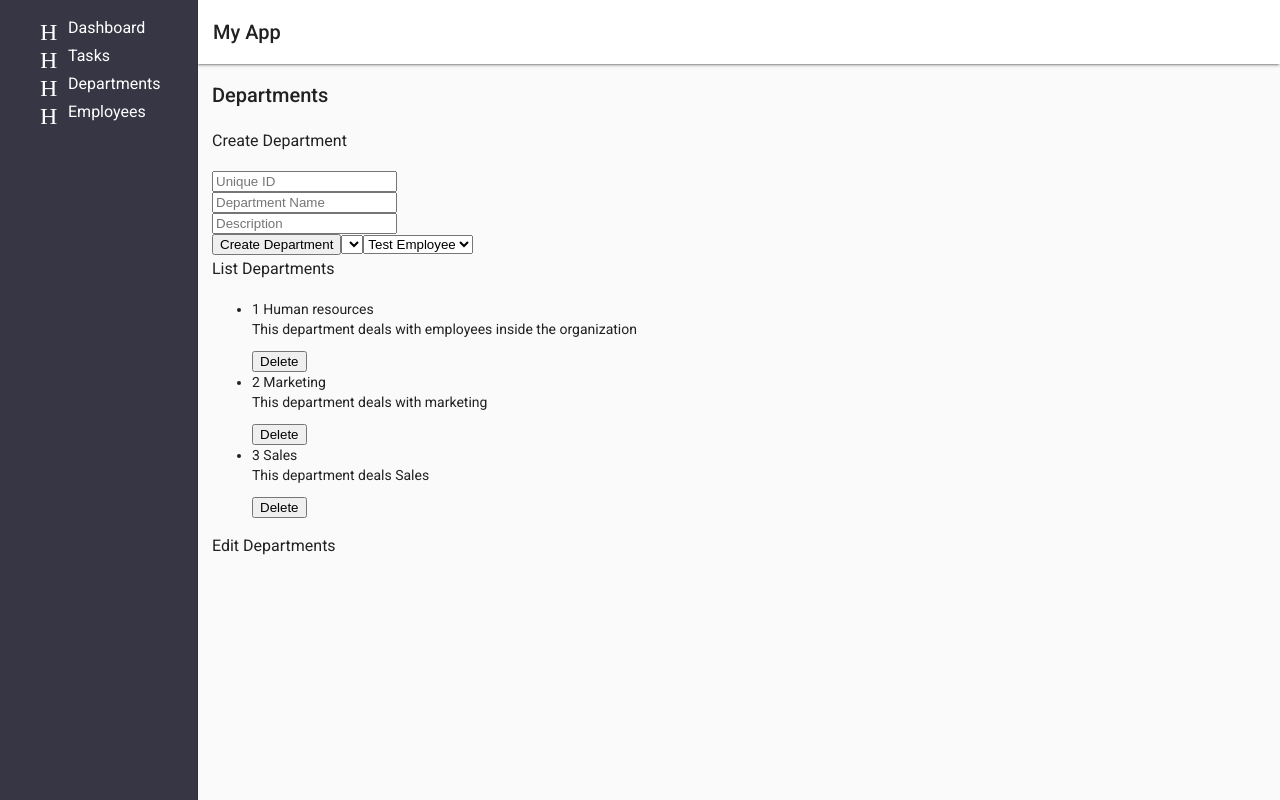
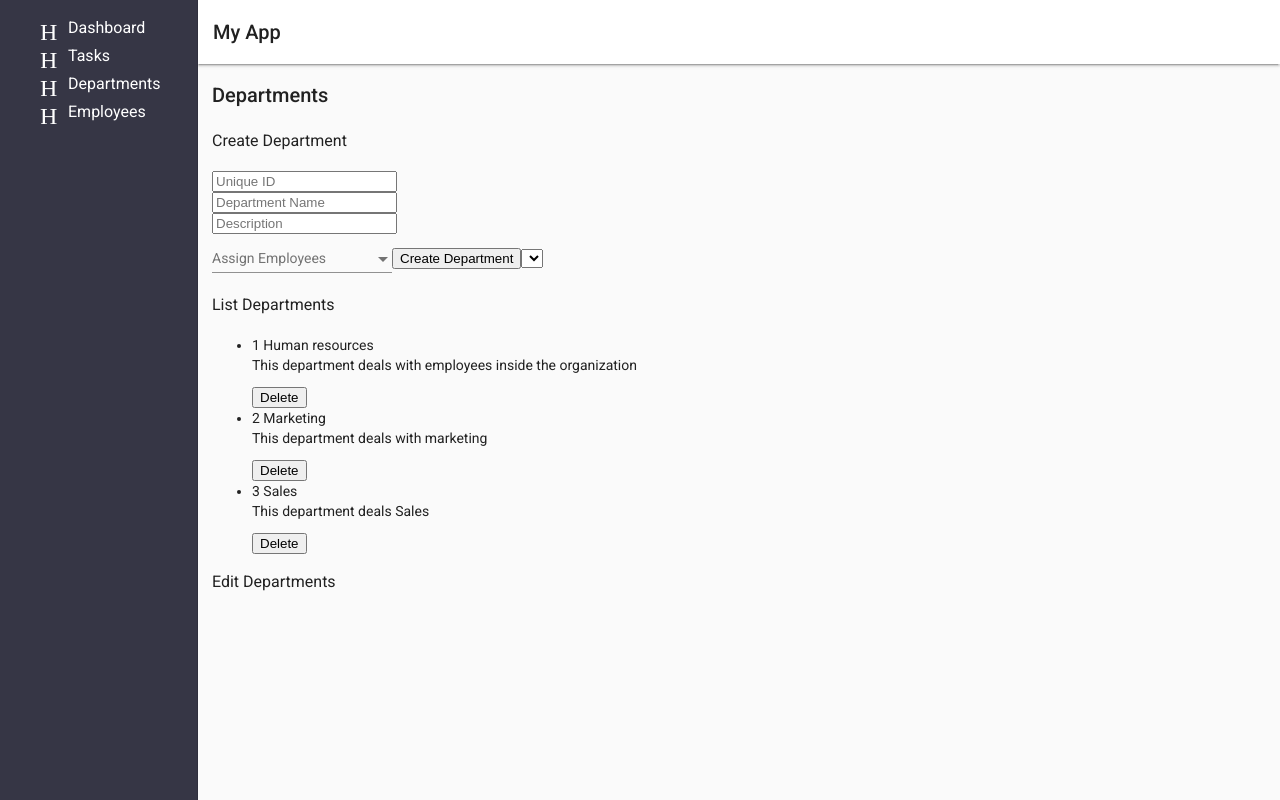
Before and after one commit to petrov-dimitar/task-management-app-fontys-web-2, an Angular app in the folder WEB2-Deyna-Dimitar-Aleksandra/: page /department-list-component in a window 1280 px wide. Built offline with nearby package versions, Linux system fonts and the light colour scheme.

Commit message:
now possible to assign employees to a department on creation.

```diff
--- a/WEB2-Deyna-Dimitar-Aleksandra/src/app/dashboard/dashboard.component.html
+++ b/WEB2-Deyna-Dimitar-Aleksandra/src/app/dashboard/dashboard.component.html
@@ -7,12 +7,11 @@
 
 <h2>Employees</h2>
 <ul>
-  <li (click)="selectEmployee(employee)" *ngFor="let employee of employees">
-    {{ employee.id }} {{ employee.name }} {{ employee.city }}
-    {{ employee.department }}
-    <span><button (click)="deleteEmployee(employee)">Delete</button></span>
+  <li *ngFor="let employee of employees">
+    <span>{{ employee.id }} {{ employee.name }} {{ employee.department }}</span>
   </li>
 </ul>
+
 <h2>Departments</h2>
 <ul>
   <li *ngFor="let department of departments">
--- a/WEB2-Deyna-Dimitar-Aleksandra/src/app/department-list/department-list.component.html
+++ b/WEB2-Deyna-Dimitar-Aleksandra/src/app/department-list/department-list.component.html
@@ -13,14 +13,21 @@
     placeholder="Description"
     [(ngModel)]="newDepartmentDescription"
   />
+
+  <mat-form-field>
+    <mat-label>Assign Employees</mat-label>
+    <mat-select multiple [(ngModel)]="selectedEmployees">
+      <mat-option *ngFor="let employee of employees" [value]="employee">{{
+        employee.name
+      }}</mat-option>
+    </mat-select>
+  </mat-form-field>
   <button (click)="addDepartment()">Create Department</button>
 
   <select name="" id="">
     <option *ngFor="let task of tasks"></option>
   </select>
-  <select name="" id="">
-    <option *ngFor="let employee of employees">{{ employee.name }}</option>
-  </select>
+
   <h3>List Departments</h3>
   <ul>
     <li
@@ -29,6 +36,9 @@
     >
       {{ department.id }} {{ department.name }}
       <p>{{ department.description }}</p>
+      <p *ngFor="let emp of department.employees">
+        Assigned Employee: {{ emp.name }}
+      </p>
       <span
         ><button (click)="deleteDepartment(department)">Delete</button></span
       >
--- a/WEB2-Deyna-Dimitar-Aleksandra/src/app/department-list/department-list.component.ts
+++ b/WEB2-Deyna-Dimitar-Aleksandra/src/app/department-list/department-list.component.ts
@@ -21,7 +21,7 @@ export class DepartmentListComponent implements OnInit {
   departments: Department[];
   selectedDepartment: Department;
   employees: Employee[];
-
+  selectedEmployees: Employee[];
   ngOnInit(): void {
     this.getDepartments()
 
@@ -38,7 +38,8 @@ export class DepartmentListComponent implements OnInit {
   }
 
   addDepartment() {
-    this.departments.push(new Department(this.newID, this.newDepartmentName, this.newDepartmentDescription));
+    this.departments.push(new Department(this.newID, this.newDepartmentName, this.newDepartmentDescription, [], this.selectedEmployees));
+    console.log(this.selectedEmployees);
   }
 
   selectDepartment(department) {
--- a/WEB2-Deyna-Dimitar-Aleksandra/src/app/interfaces/department.ts
+++ b/WEB2-Deyna-Dimitar-Aleksandra/src/app/interfaces/department.ts
@@ -1,17 +1,20 @@
 import { Task } from './task';
+import { Employee } from './employee';
 
 export class Department {
     id: string;
     name: string;
     description?: string;
     tasks?: Task[];
+    employees?: Employee[]
 
 
-    constructor(id: string, name: string, description?: string, tasks?: Task[]) {
+    constructor(id: string, name: string, description?: string, tasks?: Task[], employees?: Employee[]) {
         this.id = id;
         this.name = name;
         this.description = description;
         this.tasks = tasks;
+        this.employees = employees;
 
     }
 }
```
